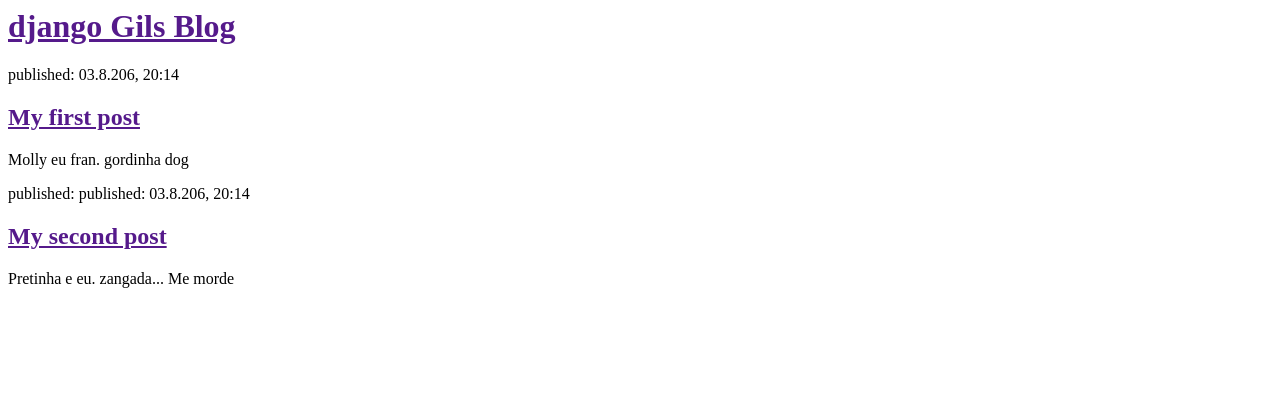
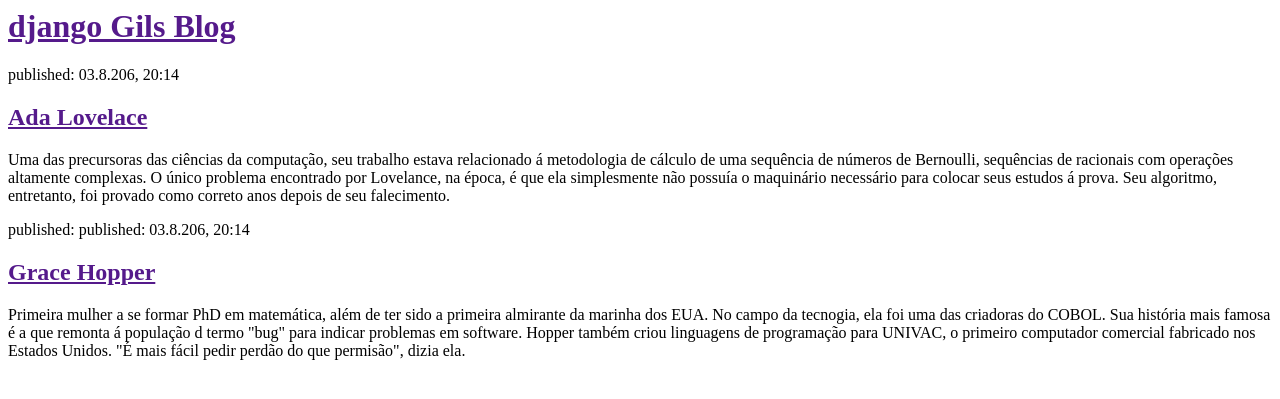
Before and after one commit to frrran/my-first-blog, a Django app: template blog/templates/blog/post_list.html in a window 1280 px wide. Shown: the top 399 px of the page. Run offline with Django 3.2, Linux system fonts and the light colour scheme; the template is opened without the code that fills it: values that come from a table or form of the project are taken from there, others are empty; tables that the repository leaves empty hold one stand-in row (values such as "Sample post").

```diff
--- a/blog/templates/blog/post_list.html
+++ b/blog/templates/blog/post_list.html
@@ -1,26 +1,37 @@
 <html>
+<body>
 
   <head>
       <title>Django Girls blog</title>
   </head>
-<body>
+
     <div>
         <h1><a href="">django Gils Blog</a><h1>
+
     </div>
 
     {% for post in posts %}
+        <p> published: 03.8.206, 20:14</p>
+        <h2><a href="">Ada Lovelace</a></h2>
+        <p>Uma das precursoras das ciências da computação, seu trabalho estava
+        relacionado á metodologia de cálculo de uma sequência de números de Bernoulli,
+        sequências de racionais com operações altamente complexas. O único problema
+        encontrado por Lovelance, na época, é que ela simplesmente não possuía o
+        maquinário necessário para colocar seus estudos á prova. Seu algoritmo, entretanto,
+        foi provado como correto anos depois de seu falecimento.</p>
         <div>
-          <p> published: 03.8.206, 20:14</p>
-          <h2><a href="">My first post</a></h2>
-          <p>Molly eu fran. gordinha dog</p>
-        </div>
     {% endfor %}
 
     {% for post in posts %}
         <div>
           <p>published: published: 03.8.206, 20:14</p>
-          <h2><a href="">My second post</a></h2>
-          <p>Pretinha e eu. zangada... Me morde</p>
+          <h2><a href="">Grace Hopper</a></h2>
+          <p>Primeira mulher a se formar PhD em matemática, além de ter sido a primeira
+          almirante da marinha dos EUA. No campo da tecnogia, ela foi uma das criadoras
+          do COBOL. Sua história mais famosa é a que remonta á população d termo "bug" para
+          indicar problemas em software. Hopper também criou linguagens de programação para
+          UNIVAC, o primeiro computador comercial fabricado nos Estados Unidos. "É mais fácil
+          pedir perdão do que permisão", dizia ela.</p>
         </div>
     {% endfor %}
 
```
